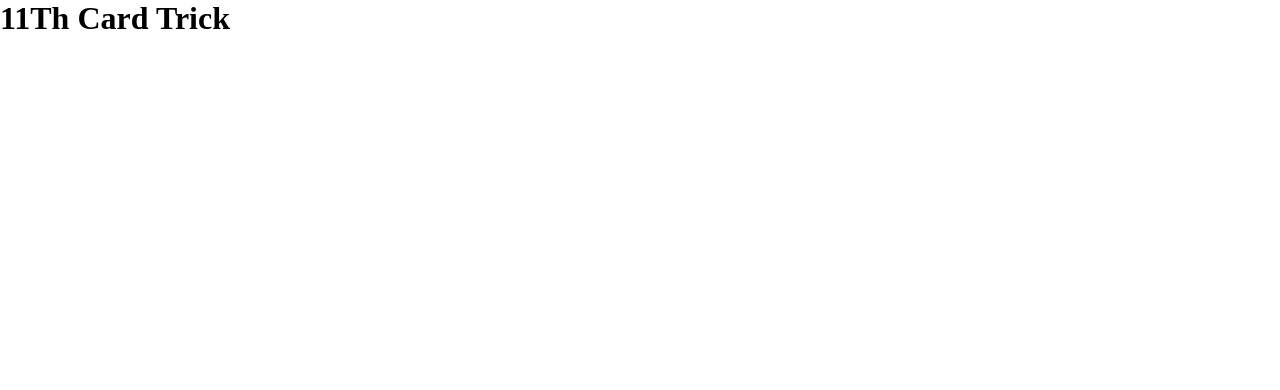
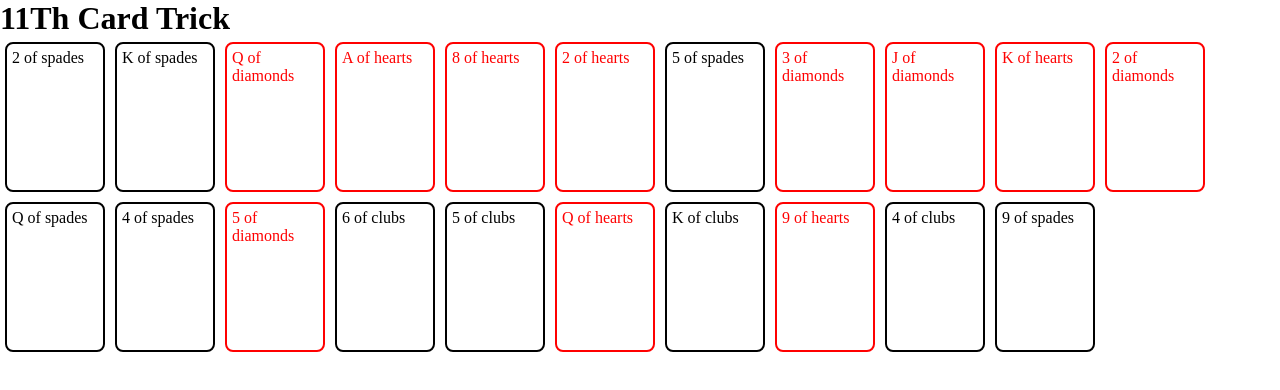
Before and after one commit to EduardoSCosta/atividade-11th-card-trick, a React (Create React App) app: page / in a window 1280 px wide. Shown: the top 390 px of the page. Built offline with nearby package versions, Linux system fonts and the light colour scheme.

Commit message:
create deck component

```diff
--- a/src/App.js
+++ b/src/App.js
@@ -1,7 +1,12 @@
+import Deck from './components/Deck';
+import '../src/styles/components/_deck.css';
+
 function App() {
+
   return (
-    <div className="App">
+    <div className='App'>
       <h1>11Th Card Trick</h1>
+      <Deck />
     </div>
   );
 }
--- /dev/null
+++ b/src/components/Deck.js
@@ -0,0 +1,20 @@
+import { useState } from 'react';
+import twentyOneCardsDeck from '../utils/createTwentyOneCardsDeck';
+
+function Deck() {
+
+  const [deck, setDeck] = useState(twentyOneCardsDeck());
+
+  return (
+    <div className='deck'>
+      { deck.map(({suit, value}, index) => {
+          return (
+            <div className={`card card--${suit}`} key={index}>{value} of {suit}</div>
+          )
+        })
+      }
+    </div>
+  );
+}
+
+export default Deck;
--- a/src/index.js
+++ b/src/index.js
@@ -1,5 +1,6 @@
 import React from 'react';
 import ReactDOM from 'react-dom';
+import './styles/settings/_colors.css';
 import './styles/generic/_box-sizing.css';
 import './styles/generic/_resets.css';
 import App from './App';
--- /dev/null
+++ b/src/styles/components/_deck.css
@@ -0,0 +1,19 @@
+.deck {
+  display: flex;
+  flex-wrap: wrap;
+}
+
+.card {
+  width: 100px;
+  height: 150px;
+  border: 2px solid;
+  border-radius: 8px;
+  margin: 5px;
+  padding: 5px;
+}
+
+.card--diamonds,
+.card--hearts {
+  border-color: var(--red-300);
+  color: var(--red-300);
+}
```
Also changed, not shown: 1 other file (tests, documents, lock files or other folders).
